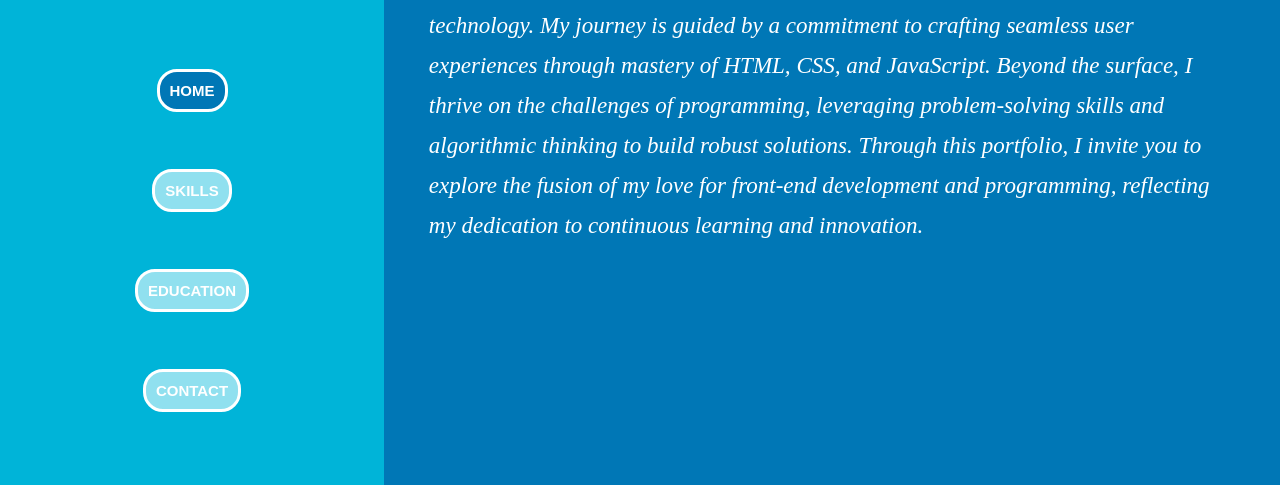
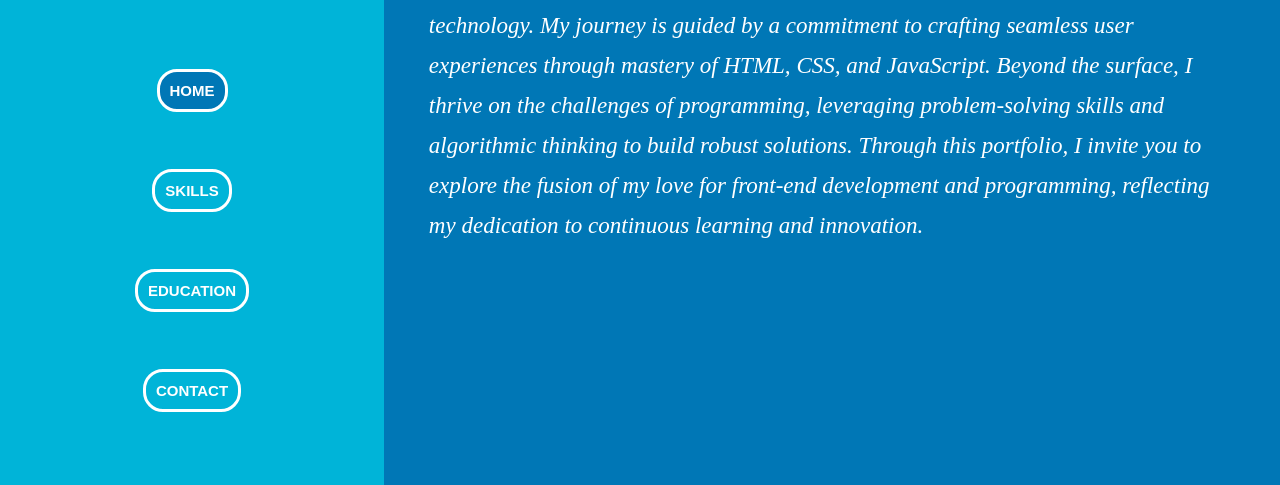
Before and after one commit to siva7560/portfolio, a plain HTML site: page index.html in a window 1280 px wide. Both pictures are taken after a click on the button "HOME". Shown: the part 315-800 px from the top of the page. Drawn offline with Linux system fonts and the light colour scheme.

Commit message:
Update index.html

```diff
--- a/index.html
+++ b/index.html
@@ -11,6 +11,7 @@
 <body>
   <div class="whole">
     <div class="sidebar">
+
       <div class="image">
 
       </div>
@@ -18,6 +19,7 @@
         <P class="name">SIVA</P>
         <p class="role">front end developer</p>
       </div>
+
       <div class="navbar">
         <button onclick="
               display('home');
@@ -111,10 +113,10 @@
     c = document.querySelector(".contact");
     //  p=document.querySelector(".projects");
     function display(type) {
-      document.querySelector(".home-b").style.backgroundColor = "#90e0ef";
-      document.querySelector(".skills-b").style.backgroundColor = "#90e0ef";
-      document.querySelector(".edu-b").style.backgroundColor = "#90e0ef";
-      document.querySelector(".contact-b").style.backgroundColor = "#90e0ef";
+      document.querySelector(".home-b").style.backgroundColor = "#00b4d8";
+      document.querySelector(".skills-b").style.backgroundColor = "#00b4d8";
+      document.querySelector(".edu-b").style.backgroundColor = "#00b4d8";
+      document.querySelector(".contact-b").style.backgroundColor = "#00b4d8";
       // document.querySelector(".projects-b").style.backgroundColor="#a4c098";
       h.style.display = "none";
       s.style.display = "none";
```
